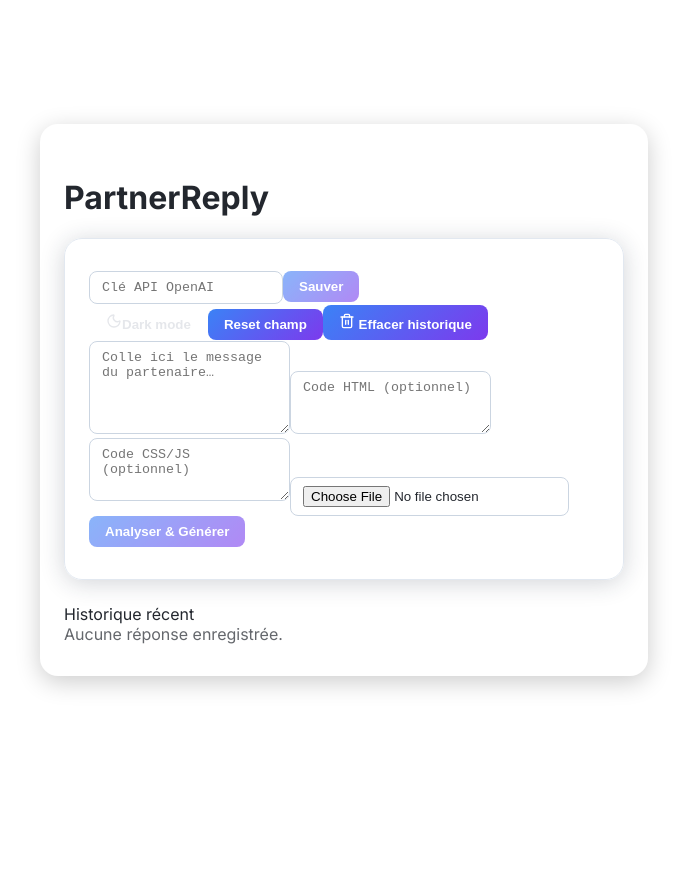
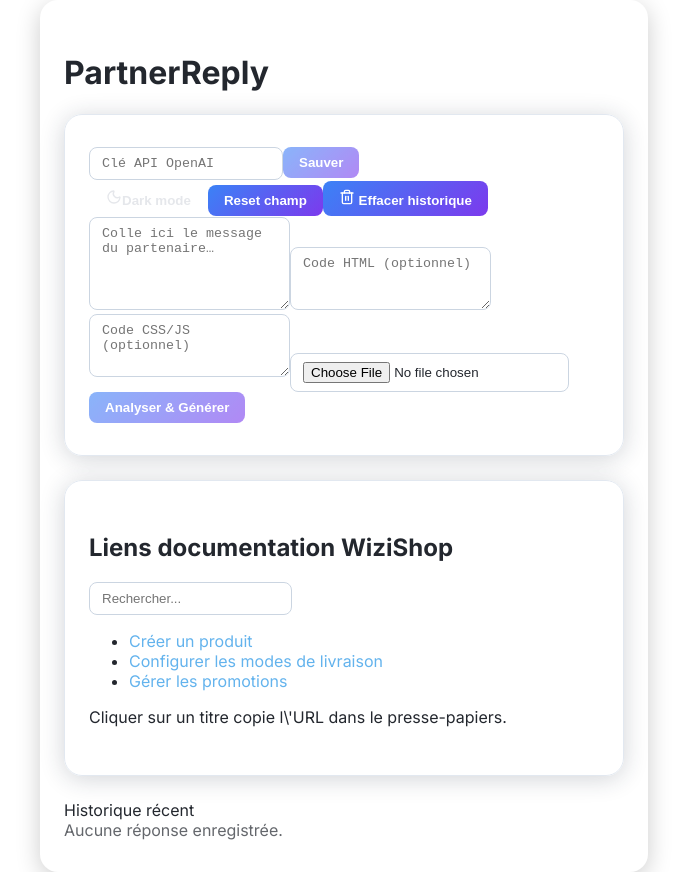
Before and after one commit to tristangenet/partnerreply, a React (Vite) app: page / in a window 1280 px wide. Shown: the whole page, without its empty margins (296-983 px from the left). Before the commit the page ends 800 px from the top, so only its background shows below. Built offline with nearby package versions, Linux system fonts and the light colour scheme; the HTML template or start-up script is replaced by a standard one.

Commit message:
Add Wizishop doc links component

```diff
--- /dev/null
+++ b/public/docs.json
@@ -0,0 +1,14 @@
+[
+  {
+    "title": "Créer un produit",
+    "url": "https://help.wizishop.fr/fr/articles/creer-un-produit"
+  },
+  {
+    "title": "Configurer les modes de livraison",
+    "url": "https://help.wizishop.fr/fr/articles/configurer-les-modes-de-livraison"
+  },
+  {
+    "title": "Gérer les promotions",
+    "url": "https://help.wizishop.fr/fr/articles/gerer-les-promotions"
+  }
+]
--- a/src/App.tsx
+++ b/src/App.tsx
@@ -5,6 +5,7 @@ import ApiKeyInput from "./components/ApiKeyInput";
 import CopyButton from "./components/CopyButton";
 import CodeBlockCard from "./components/CodeBlockCard";
 import HistoryPanel from "./components/HistoryPanel";
+import DocLinks from "./components/DocLinks";
 import OptionsBar from "./components/OptionsBar";
 import { analyzeNature } from "./utils/analyzeNature";
 import { extractCodeBlocks } from "./utils/extractCodeBlocks";
@@ -206,6 +207,7 @@ ${message}${htmlPart}${cssPart}`;
           )}
         </div>
       )}
+      <DocLinks />
       {/* Historique */}
       <HistoryPanel history={history} onRestore={restoreHistory} onClear={clearHistory} />
     </div>
--- /dev/null
+++ b/src/components/DocLinks.tsx
@@ -0,0 +1,55 @@
+import { useEffect, useState } from "react";
+
+interface DocLink {
+  title: string;
+  url: string;
+}
+
+export default function DocLinks() {
+  const [docs, setDocs] = useState<DocLink[]>([]);
+  const [query, setQuery] = useState("");
+
+  useEffect(() => {
+    fetch("/docs.json")
+      .then(res => res.json())
+      .then((data: DocLink[]) => setDocs(data))
+      .catch(() => setDocs([]));
+  }, []);
+
+  const filtered = query
+    ? docs.filter(d => d.title.toLowerCase().includes(query.toLowerCase()))
+    : docs;
+
+  return (
+    <div className="doc-links card">
+      <h2 className="text-lg font-semibold mb-2">Liens documentation WiziShop</h2>
+      <input
+        type="text"
+        placeholder="Rechercher..."
+        value={query}
+        onChange={e => setQuery(e.target.value)}
+        className="mb-2 w-full"
+      />
+      <ul className="list-disc pl-5 space-y-1">
+        {filtered.map(doc => (
+          <li key={doc.url}>
+            <a
+              href={doc.url}
+              target="_blank"
+              rel="noopener noreferrer"
+              onClick={e => {
+                e.preventDefault();
+                navigator.clipboard.writeText(doc.url).catch(() => {});
+              }}
+            >
+              {doc.title}
+            </a>
+          </li>
+        ))}
+      </ul>
+      <p className="text-xs mt-2 opacity-70">
+        Cliquer sur un titre copie l\'URL dans le presse-papiers.
+      </p>
+    </div>
+  );
+}
```
